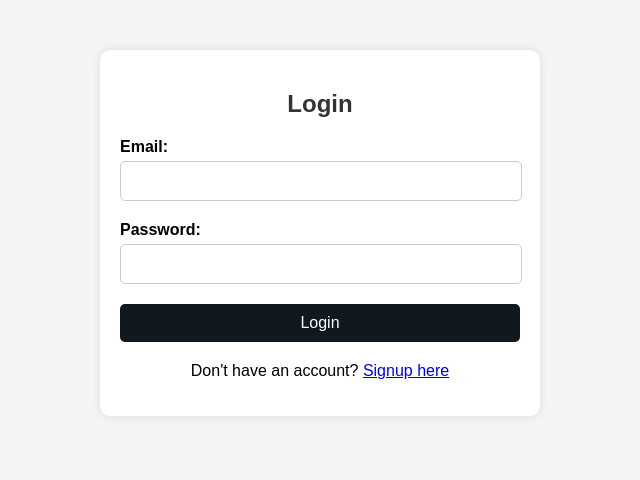
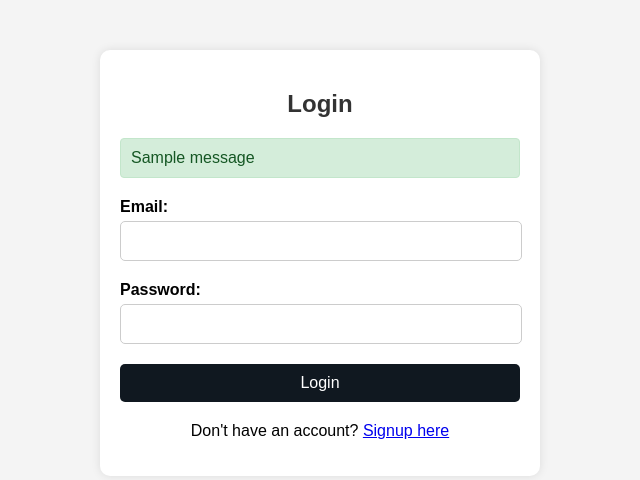
Before and after one commit to aex-ltd/prompt_app, a Django app: page /auth/login/ in a window 1280 px wide. Shown: the top 480 px of the page, without its empty margins (320-960 px from the left). Run offline with Django 5.2, Linux system fonts and the light colour scheme; tables that the repository leaves empty hold one stand-in row (values such as "Sample post"); one stand-in notice (Sample message) is shown.

Commit message:
icluded django messages tag

```diff
--- a/authentication/templates/login.html
+++ b/authentication/templates/login.html
@@ -12,6 +12,15 @@
 <div class="container">
     <h2>Login</h2>
 
+        {% comment %} django messages  {% endcomment %}
+        {% if messages %}
+        <ul class="messages" id="message_class">
+            {% for message in messages %}
+                <li class="{{ message.tags }}">{{ message }}</li>
+            {% endfor %}
+        </ul>
+        {% endif %}
+
     <!-- Display non-field errors -->
     {% if form.non_field_errors %}
         <div class="errors">
@@ -23,7 +32,6 @@
 
     <form method="post">
         {% csrf_token %}
-
         <div class="form-group">
             <label for="email">Email:</label>
             {{ form.email }}
@@ -52,6 +60,6 @@
 
     <p style="text-align:center; margin-top:20px;">Don't have an account? <a href="{% url 'signup' %}">Signup here</a></p>
 </div>
-
+<script src="{% static 'js/script.js' %}"></script>
 </body>
 </html>
```
